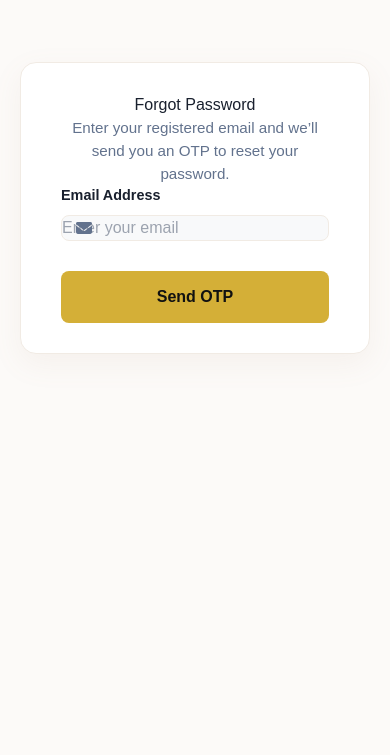
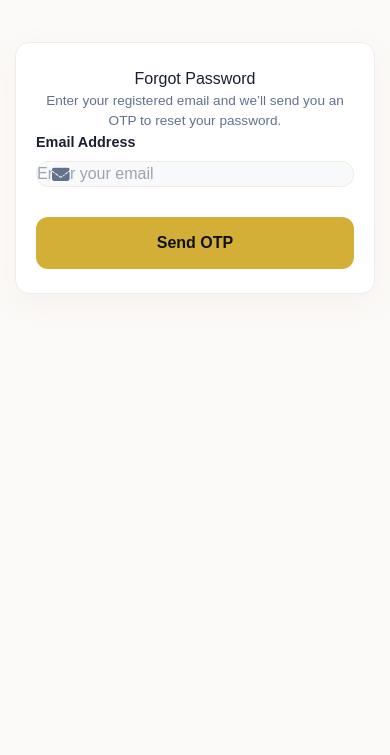
Before and after one commit to virudobariya24/FoodEat-, a Django app: page /forgot_password/ in a window 390 px wide. Shown: the part 63-818 px from the top of the page. Run offline with Django 5.2, Linux system fonts and the light colour scheme; some web fonts are replaced.

Commit message:
Enhance forgot_password.html responsiveness and icon alignment

```diff
--- a/templates/forgot_password.html
+++ b/templates/forgot_password.html
@@ -64,25 +64,28 @@
             font-size: 0.9rem;
             color: var(--main-text);
         }
-        .input-group { position: relative; }
+        .input-group {
+            position: relative;
+            display: flex;
+            align-items: center;
+        }
         .input-group .input-icon {
             position: absolute;
-            left: 15px;
-            top: 50%;
-            transform: translateY(-50%);
+            left: 16px;
             color: var(--secondary-text);
-            font-size: 1rem;
+            font-size: 1.1rem;
             pointer-events: none;
+            z-index: 10;
         }
         input {
             width: 100%;
-            padding: 12px 15px 12px 45px;
+            padding: 14px 16px 14px 48px;
             border: 1px solid var(--border-color);
             background-color: var(--input-bg);
             color: var(--main-text);
-            border-radius: 8px;
-            font-size: 1rem;
-            transition: border-color 0.3s, box-shadow 0.3s;
+            border-radius: 12px;
+            font-size: 0.95rem;
+            transition: all 0.3s ease;
         }
         input:focus {
             outline: none;
@@ -95,17 +98,18 @@
             background-color: var(--accent-color);
             color: #111;
             border: none;
-            border-radius: 8px;
+            border-radius: 12px;
             font-weight: 700;
             font-size: 1rem;
             cursor: pointer;
             margin-top: 10px;
-            transition: background-color 0.3s, transform 0.2s;
+            transition: all 0.3s ease;
         }
         .submit-btn:hover {
             background-color: var(--orange-accent);
             color: #fff;
             transform: translateY(-2px);
+            box-shadow: 0 4px 12px rgba(240, 89, 65, 0.2);
         }
         .error-message {
             color: var(--error-color);
@@ -113,6 +117,22 @@
             font-weight: 500;
             display: block;
             margin-top: 6px;
+        }
+        @media (max-width: 480px) {
+            .auth-container {
+                padding: 30px 15px;
+            }
+            .auth-content {
+                padding: 24px 20px;
+                border-radius: 14px;
+            }
+            h2 {
+                font-size: 1.75rem;
+            }
+            p {
+                font-size: 0.85rem;
+                margin-bottom: 16px;
+            }
         }
     </style>
 </head>
```
